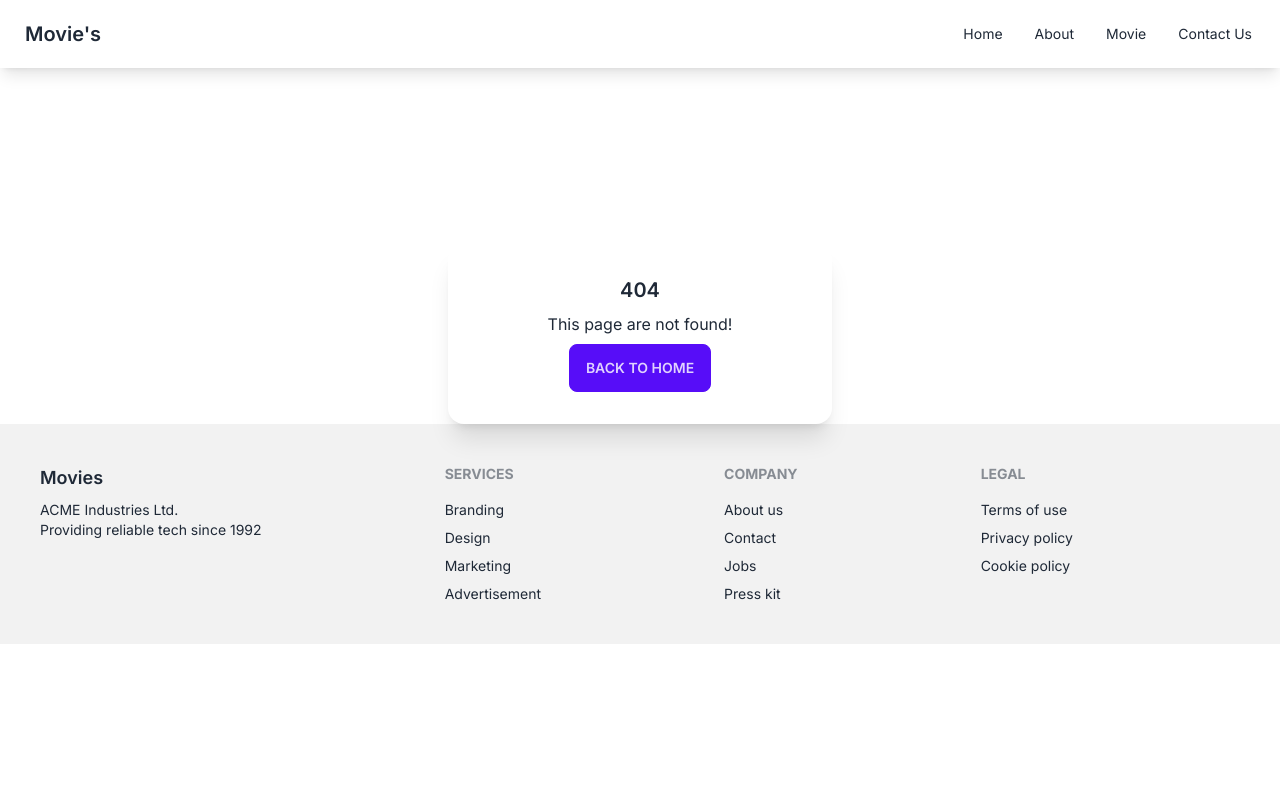
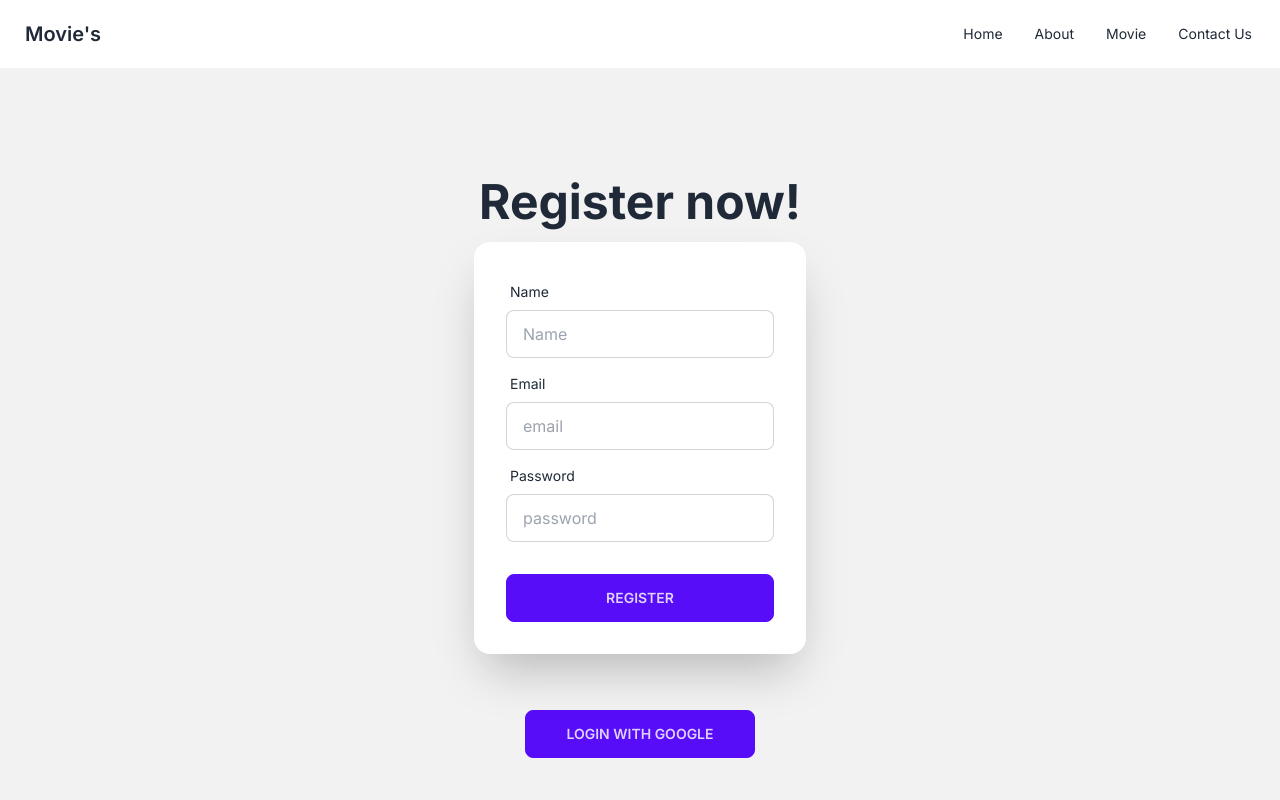
Before and after one commit to developer-nieem/nextjs-movies-website, a Next.js app: page /register in a window 1280 px wide. Before the commit this address had no page. Shown: the top 800 px of the page. Built offline with nearby package versions, Linux system fonts and the light colour scheme; what tailwind-bootstrap-grid would draw is missing.

Commit message:
added firebase for login system and make google login

```diff
--- a/package.json
+++ b/package.json
@@ -12,6 +12,7 @@
     "autoprefixer": "10.4.15",
     "eslint": "8.47.0",
     "eslint-config-next": "13.4.19",
+    "firebase": "^10.3.1",
     "mongodb": "^5.7.0",
     "mongoose": "^7.4.4",
     "mongose": "^0.0.2-security",
--- /dev/null
+++ b/src/app/login/page.jsx
@@ -0,0 +1,57 @@
+
+import LoginWithGoogle from "@/components/LoginWithGoogle";
+import React from "react";
+
+
+
+
+const LoginPage = () => {
+
+
+  return (
+    <div>
+      <div className="hero min-h-screen bg-base-200">
+        <div className="hero-content flex-col ">
+          <div className="text-center ">
+            <h1 className="text-5xl font-bold">Login now!</h1>
+
+          </div>
+          <form className="card flex-shrink-0 w-full max-w-sm shadow-2xl bg-base-100">
+            <div className="card-body">
+              <div className="form-control">
+                <label className="label">
+                  <span className="label-text">Email</span>
+                </label>
+                <input
+                  type="text"
+                  placeholder="email"
+                  className="input input-bordered"
+                  name="email"
+                />
+              </div>
+              <div className="form-control">
+                <label className="label">
+                  <span className="label-text">Password</span>
+                </label>
+                <input
+                  type="text"
+                  placeholder="password"
+                  className="input input-bordered"
+                  name="password"
+                />
+
+              </div>
+              <div className="form-control mt-6">
+                <button className="btn btn-primary">Login</button>
+              </div>
+            </div>
+          </form>
+
+          <LoginWithGoogle></LoginWithGoogle>
+        </div>
+      </div>
+    </div>
+  );
+};
+
+export default LoginPage;
--- /dev/null
+++ b/src/app/register/page.jsx
@@ -0,0 +1,61 @@
+import LoginWithGoogle from '@/components/LoginWithGoogle';
+import React from 'react';
+
+const RegisterPage = () => {
+    return (
+        <div>
+             <div className="hero min-h-screen bg-base-200">
+        <div className="hero-content flex-col ">
+          <div className="text-center ">
+            <h1 className="text-5xl font-bold">Register now!</h1>
+
+          </div>
+          <form className="card flex-shrink-0 w-full max-w-sm shadow-2xl bg-base-100">
+            <div className="card-body">
+              <div className="form-control">
+                <label className="label">
+                  <span className="label-text">Name</span>
+                </label>
+                <input
+                  type="text"
+                  placeholder="Name"
+                  className="input input-bordered"
+                  name="name"
+                />
+              </div>
+              <div className="form-control">
+                <label className="label">
+                  <span className="label-text">Email</span>
+                </label>
+                <input
+                  type="text"
+                  placeholder="email"
+                  className="input input-bordered"
+                  name="email"
+                />
+              </div>
+              <div className="form-control">
+                <label className="label">
+                  <span className="label-text">Password</span>
+                </label>
+                <input
+                  type="text"
+                  placeholder="password"
+                  className="input input-bordered"
+                  name="password"
+                />
+
+              </div>
+              <div className="form-control mt-6">
+                <button className="btn btn-primary">Register</button>
+              </div>
+            </div>
+          </form>
+          <LoginWithGoogle></LoginWithGoogle>
+        </div>
+      </div>
+        </div>
+    );
+};
+
+export default RegisterPage;
--- /dev/null
+++ b/src/components/LoginWithGoogle.jsx
@@ -0,0 +1,31 @@
+'use client'
+import React from 'react';
+import { GoogleAuthProvider, getAuth, signInWithPopup } from "firebase/auth";
+import app from '@/firebase/firebase.config';
+
+
+const LoginWithGoogle = () => {
+    const provider =  new GoogleAuthProvider()
+    const auth = getAuth(app);
+
+    const loginWithGoogle = () => {
+        signInWithPopup(auth, provider)
+        .then(result => {
+            const user = result.user;
+            console.log(user);
+        })
+        .catch(error => {
+            console.log(error.message);
+        })
+
+    }
+    return (
+        <div>
+            <div className="text-center">
+            <button onClick={loginWithGoogle} className="btn btn-primary mt-10 pl-10 pr-10">Login with Google</button>
+          </div>
+        </div>
+    );
+};
+
+export default LoginWithGoogle;
--- /dev/null
+++ b/src/firebase/firebase.config.js
@@ -0,0 +1,19 @@
+// Import the functions you need from the SDKs you need
+import { initializeApp } from "firebase/app";
+// TODO: Add SDKs for Firebase products that you want to use
+// https://firebase.google.com/docs/web/setup#available-libraries
+
+// Your web app's Firebase configuration
+const firebaseConfig = {
+  apiKey: "AIzaSyCCqouoZgkxsi285gRdRQeBAiPNZoxEOX0",
+  authDomain: "movies-nextjs-9c97b.firebaseapp.com",
+  projectId: "movies-nextjs-9c97b",
+  storageBucket: "movies-nextjs-9c97b.appspot.com",
+  messagingSenderId: "867093153190",
+  appId: "1:867093153190:web:a88306a1ffb7c30a05bb67"
+};
+
+// Initialize Firebase
+const app = initializeApp(firebaseConfig);
+
+export default app
```
Also changed, not shown: 1 other file (tests, documents, lock files or other folders).
